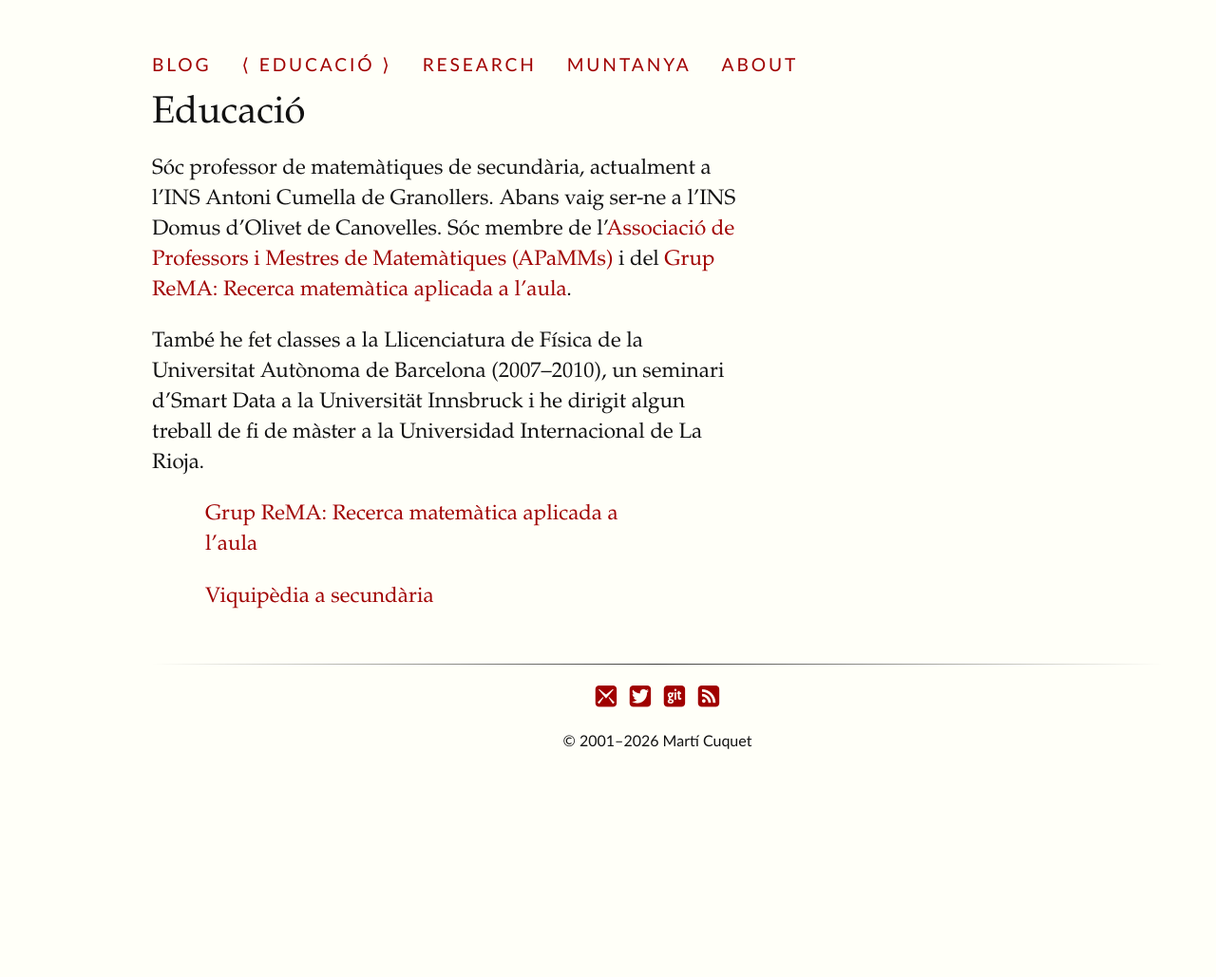
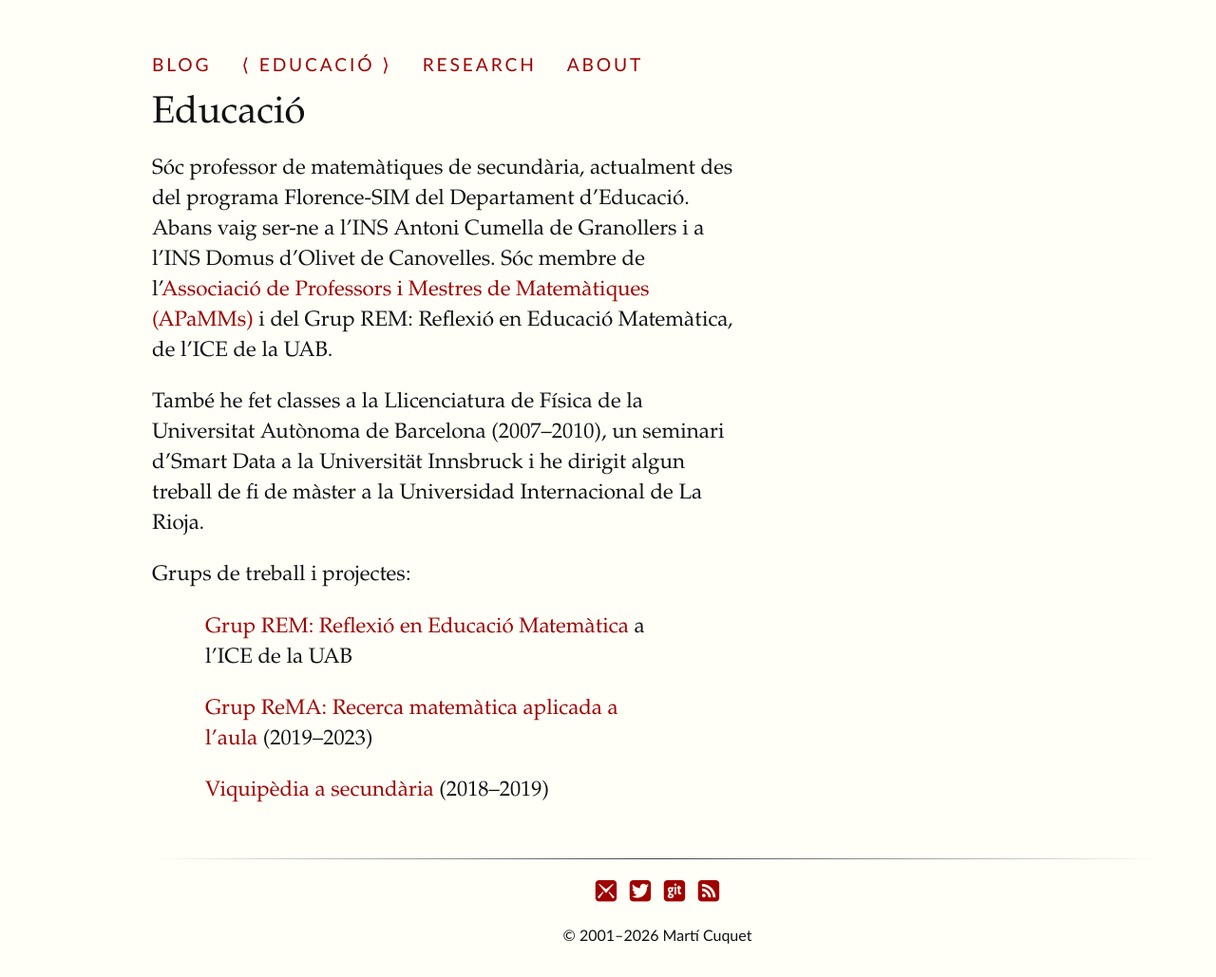
Before and after one commit to mcuquet/mcuquet.github.io, a Jekyll site: the page built from Edu/Edu.md, in a window 1280 px wide. Shown: the whole page at 95% size. Built offline with Jekyll 4.4.1, drawn with Linux system fonts in a browser that asks for light colours; before the commit the page ends 900 px from its top, so only the background shows below that.

Commit message:
Actualitzo info personal

```diff
--- a/Edu/Edu.md
+++ b/Edu/Edu.md
@@ -5,16 +5,19 @@ section: Educació
 permalink: /Edu/
 ---
 
-Sóc professor de matemàtiques de secundària, actualment a l'INS Antoni Cumella
-de Granollers. Abans vaig ser-ne a l'INS Domus d'Olivet de Canovelles. Sóc
-membre de l'[Associació de Professors i Mestres de Matemàtiques
-(APaMMs)](http://apamms.feemcat.org/) i del [Grup ReMA: Recerca matemàtica
-aplicada a l'aula](https://grup-rema.github.io/).
+Sóc professor de matemàtiques de secundària, actualment des del programa
+Florence-SIM del Departament d'Educació. Abans vaig ser-ne a l'INS Antoni
+Cumella de Granollers i a l'INS Domus d'Olivet de Canovelles. Sóc membre de
+l'[Associació de Professors i Mestres de Matemàtiques (APaMMs)](http://apamms.feemcat.org/)
+i del Grup REM: Reflexió en Educació Matemàtica, de l'ICE de la UAB.
 
 També he fet classes a la Llicenciatura de Física de la Universitat Autònoma
 de Barcelona (2007–2010), un seminari d'Smart Data a la Universität
 Innsbruck i he dirigit algun treball de fi de màster a la Universidad
 Internacional de La Rioja.
 
-- [Grup ReMA: Recerca matemàtica aplicada a l'aula](https://grup-rema.github.io/)
-- [Viquipèdia a secundària](Viquipèdia/)
+Grups de treball i projectes:
+
+- [Grup REM: Reflexió en Educació Matemàtica](https://www.uab.cat/ca/ice/equips-educacio-secundaria) a l'ICE de la UAB
+- [Grup ReMA: Recerca matemàtica aplicada a l'aula](https://grup-rema.github.io/) (2019–2023)
+- [Viquipèdia a secundària](Viquipèdia/) (2018–2019)
--- a/_data/sections.yml
+++ b/_data/sections.yml
@@ -4,7 +4,5 @@
   url: /Edu/
 - section: Research
   url: /Research/
-- section: Muntanya
-  url: /Muntanya/
 - section: About
   url: /About/
```
Also changed, not shown: About.md (+1 -1 lines), Edu/Viquipèdia.md (+1 -1 lines), Research/Publications.md (+1 -1 lines), _includes/header.html (+14 -10 lines).
